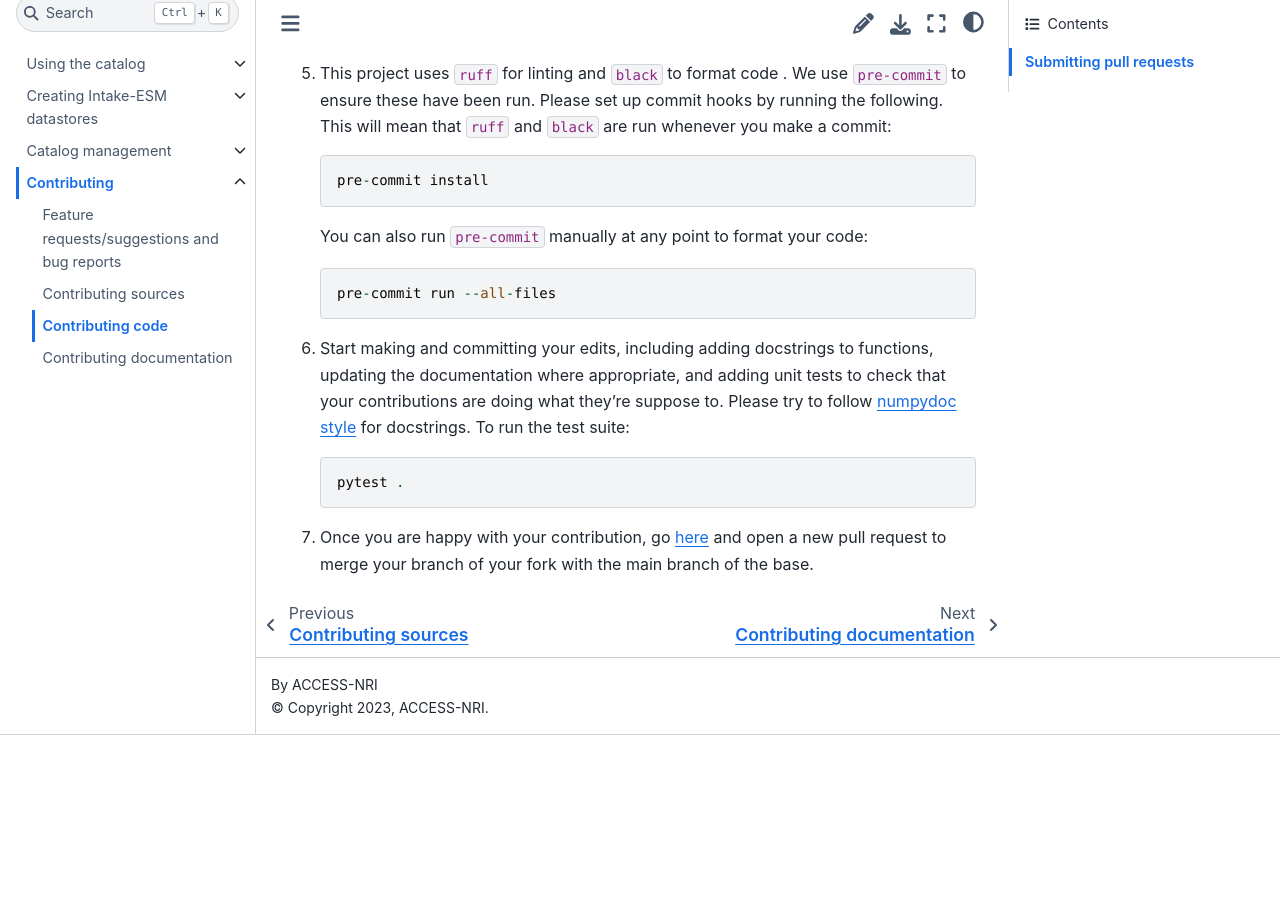
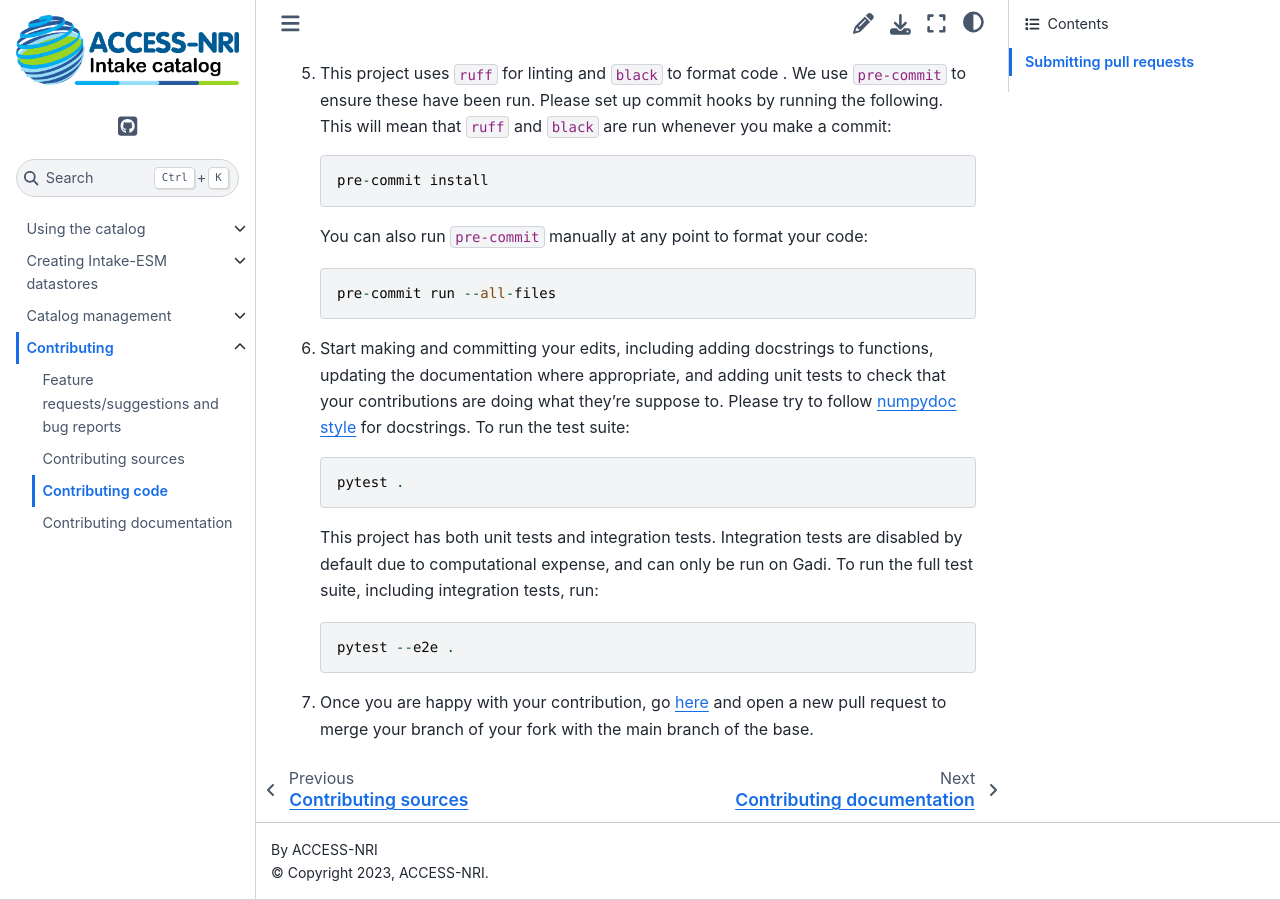
Before and after one commit to ACCESS-NRI/access-nri-intake-catalog, a Sphinx documentation site: the page built from docs/contributing/code.rst, in a window 1280 px wide and 900 px high, scrolled down 1048 px. Built offline with Sphinx 7.4.7 and the Sphinx Book theme 1.1.4, drawn with Linux system fonts in a browser that asks for light colours; pages that are not in the unit, such as notebooks, are missing from menus; before the commit the page ends 1783 px from its top, so only the background shows below that.

Commit message:
Added reference to e2e tests in docs

```diff
--- a/docs/contributing/code.rst
+++ b/docs/contributing/code.rst
@@ -60,5 +60,10 @@
 
       pytest .
 
+   This project has both unit tests and integration tests. Integration tests are disabled by default due to computational
+   expense, and can only be run on Gadi. To run the full test suite, including integration tests, run::
+
+      pytest --e2e .
+
 #. Once you are happy with your contribution, go `here <https://github.com/ACCESS-NRI/access-nri-intake-catalog/pulls>`_
    and open a new pull request to merge your branch of your fork with the main branch of the base.
```
Also changed, not shown: 2 other files.
